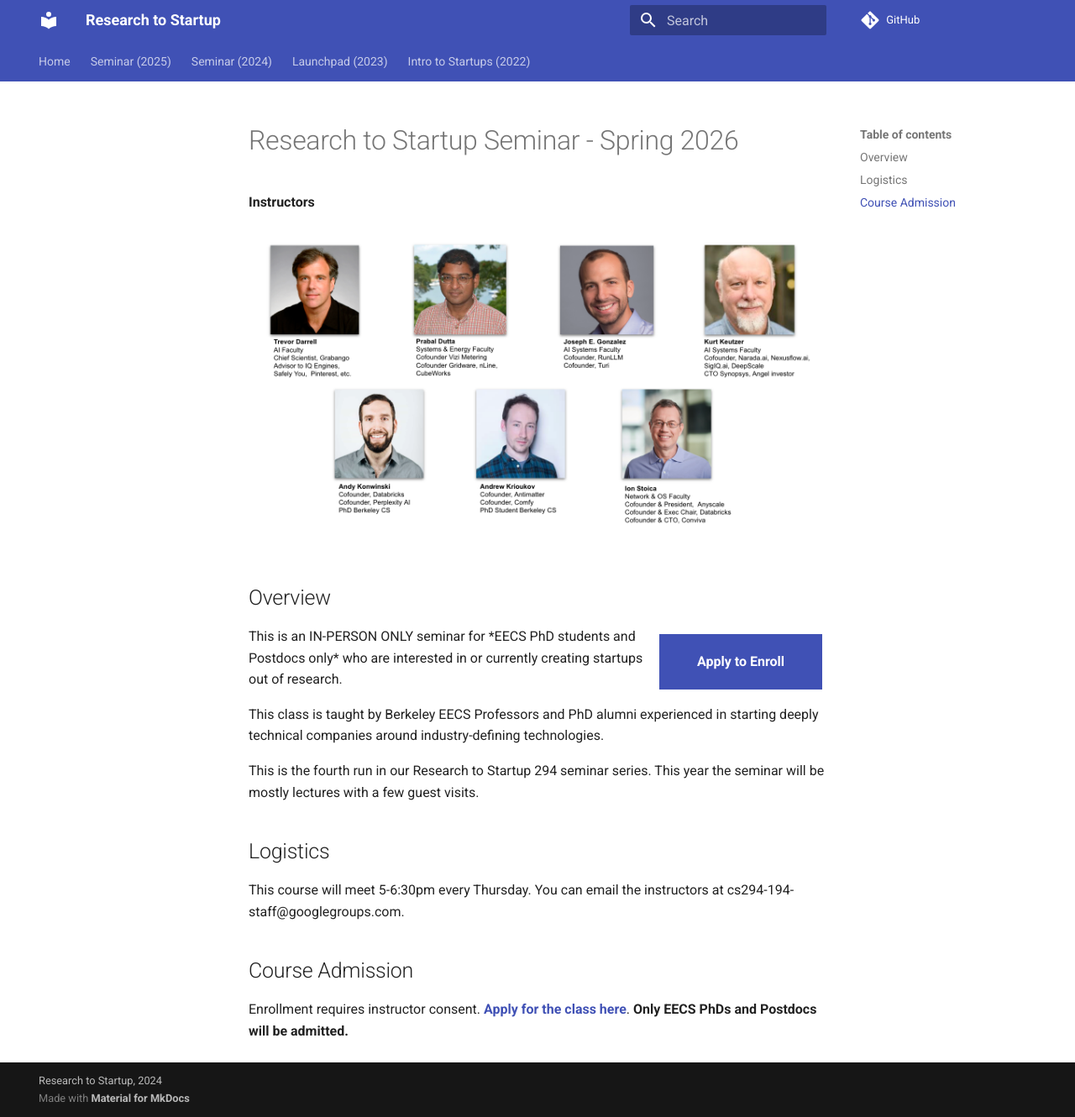
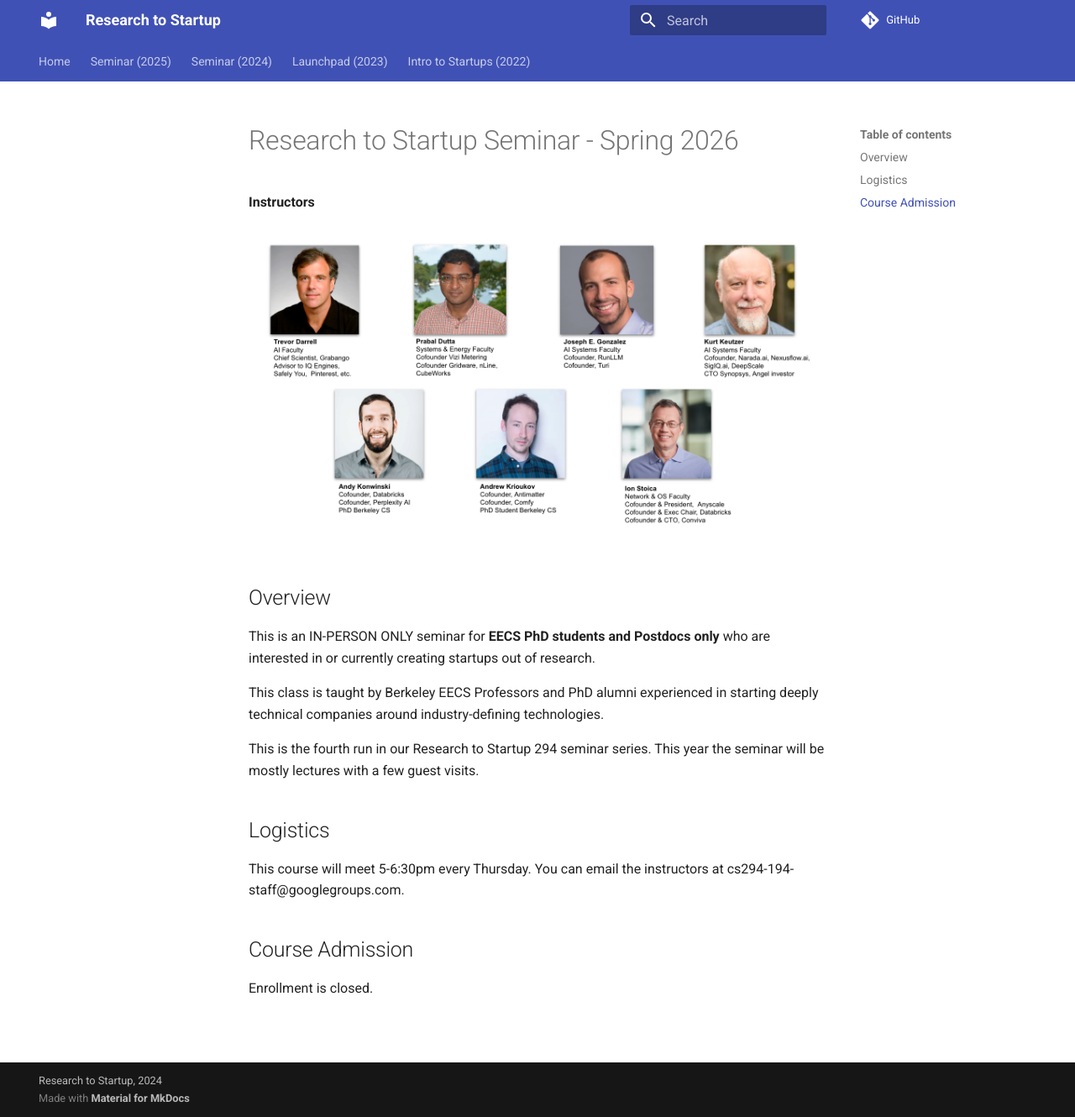
Before and after one commit to research-to-startup/research-to-startup.github.io, an MkDocs documentation site: the page built from docs/seminar-sp26.md, in a window 1280 px wide and 1330 px high. Shown: the whole window at 84% size. Built offline with MkDocs 1.6.1 and Material for MkDocs 9.7.7, drawn with Linux system fonts in a browser that asks for light colours; comment, search, counter and statistics services are not loaded.

Commit message:
close enrollment

```diff
--- a/docs/seminar-sp26.md
+++ b/docs/seminar-sp26.md
@@ -7,13 +7,12 @@
 
 ## Overview
 
-<div class="apply-button" style="float:right">
+<!--div class="apply-button" style="float:right">
 <a href="https://forms.gle/cGeKcheXM3L72Yrj9">Apply to Enroll</a>
-</div>
-
+</div-->
 
 <p class="float: left">
-This is an IN-PERSON ONLY seminar for *EECS PhD students and Postdocs only*
+This is an IN-PERSON ONLY seminar for <b>EECS PhD students and Postdocs only</b>
 who are interested in or currently creating startups out of research.
 </p>
 
@@ -31,6 +30,6 @@
 cs294-194-staff@googlegroups.com.
 
 ## Course Admission
-Enrollment requires instructor consent. [Apply for the class
+Enrollment is closed. <!-- requires instructor consent. [Apply for the class
 here](https://forms.gle/cGeKcheXM3L72Yrj9). <b>Only EECS PhDs and Postdocs
-will be admitted.</b>
+will be admitted.</b>-->
```
